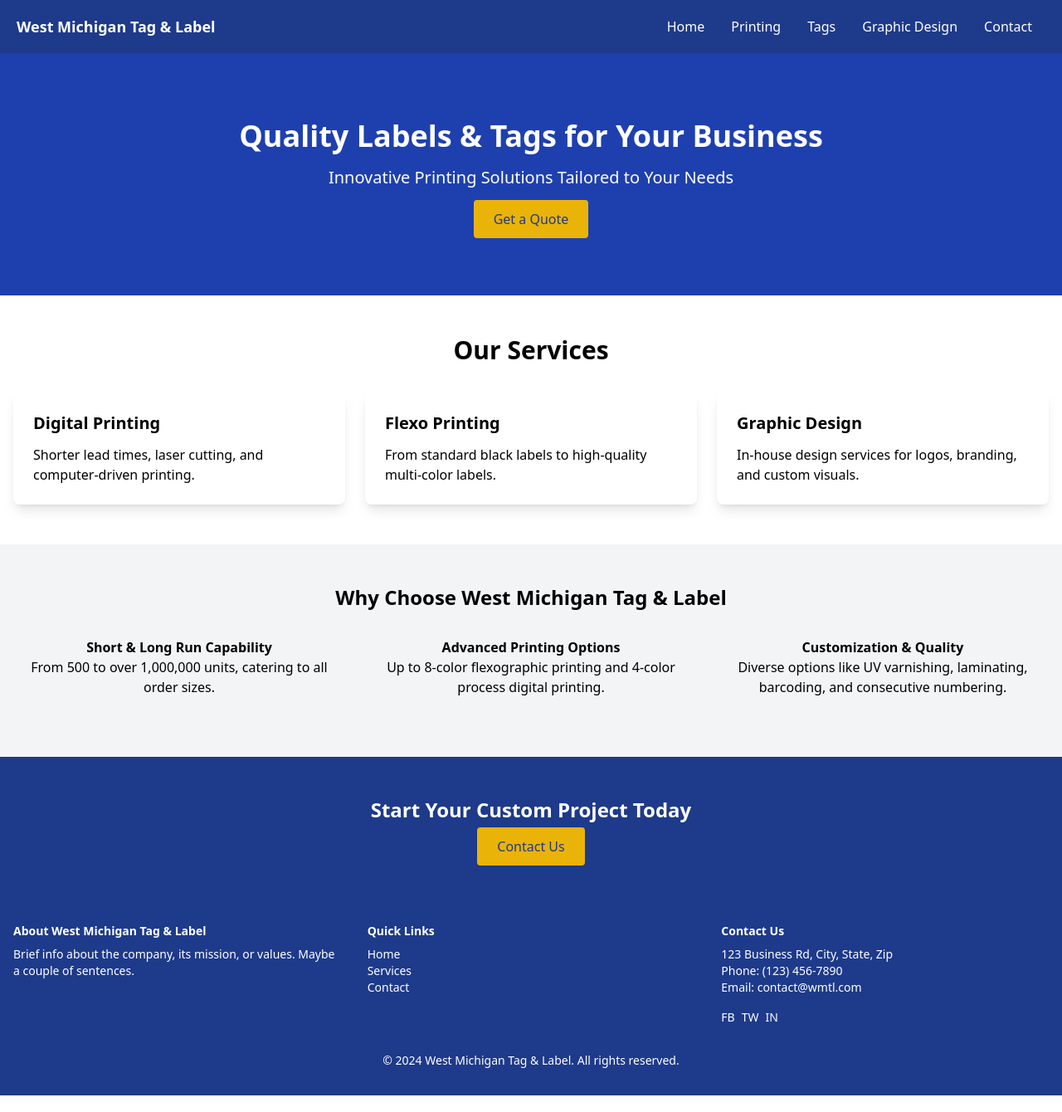
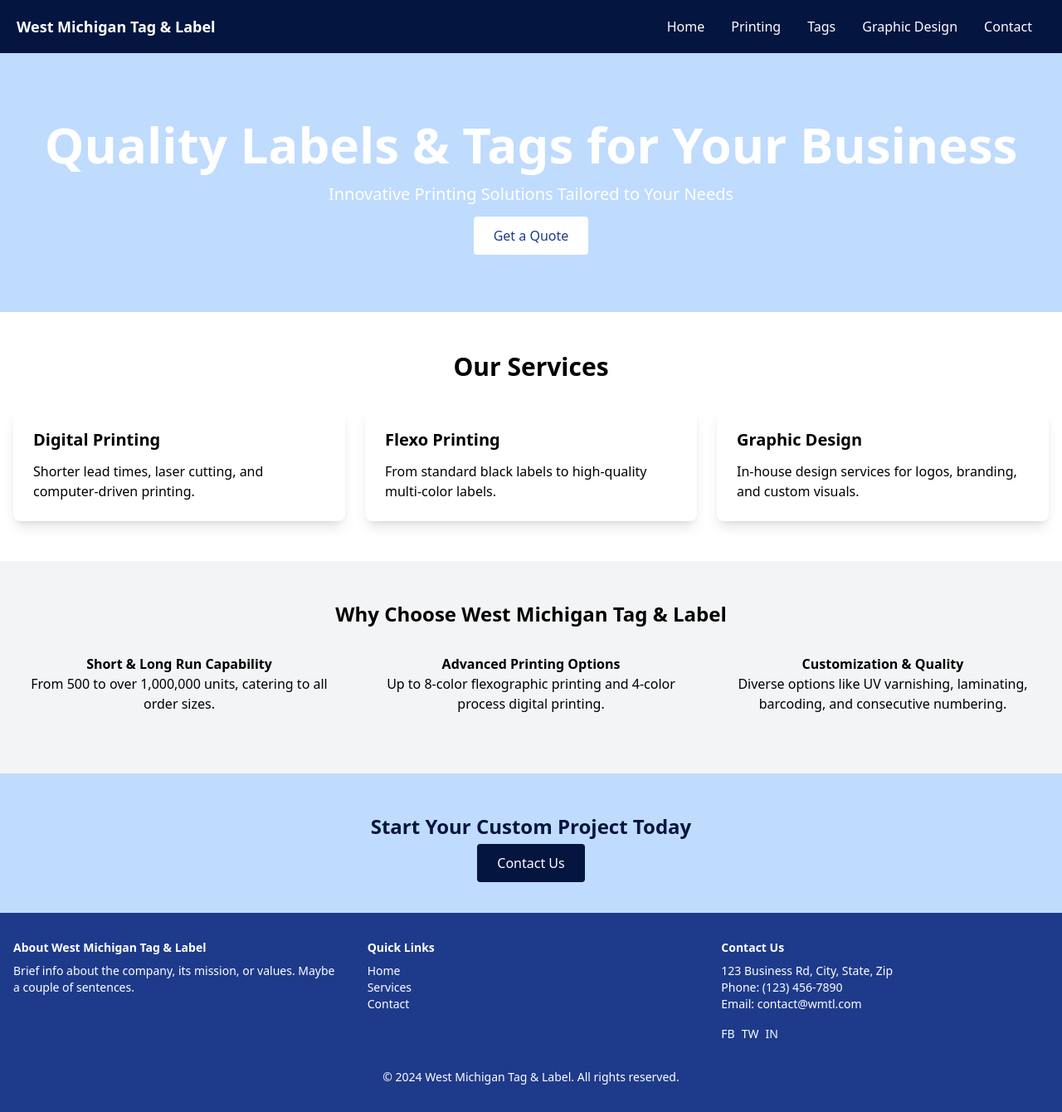
Before and after one commit to verdakode/west-mich-tag-and-label, a Next.js app: page / in a window 1280 px wide. Shown: the whole page at 83% size. Built offline with nearby package versions, Linux system fonts and the light colour scheme.

Commit message:
Change colors

```diff
--- a/pages/components/ContactSection.tsx
+++ b/pages/components/ContactSection.tsx
@@ -3,10 +3,10 @@ import Link from 'next/link';
 
 const ContactSection = () => {
   return (
-    <section className="bg-blue-900 text-white text-center py-12">
+    <section className="bg-blue-200 text-white text-center py-12">
       <div className="container mx-auto px-4">
-        <h4 className="text-2xl font-bold mb-4">Start Your Custom Project Today</h4>
-        <Link href="/contact" legacyBehavior><a className="bg-yellow-500 text-blue-900 px-6 py-3 rounded hover:bg-yellow-400">Contact Us</a></Link>
+        <h4 className="text-2xl text-navy font-bold mb-4">Start Your Custom Project Today</h4>
+        <Link href="/contact" legacyBehavior><a className="bg-navy text-white px-6 py-3 rounded hover:bg-blue-400">Contact Us</a></Link>
       </div>
     </section>
   );
--- a/pages/components/nav/navbar.tsx
+++ b/pages/components/nav/navbar.tsx
@@ -6,7 +6,7 @@ const Navbar = () => {
   const [isDropdownOpen, setIsDropdownOpen] = useState(false);
 
   return (
-    <nav className="bg-blue-900 text-white shadow-lg">
+    <nav className="bg-navy text-white shadow-lg">
       <div className="container mx-auto flex justify-between items-center py-3 px-5">
         <div className="text-lg font-bold">
           <Link href="/" legacyBehavior><a className="hover:text-blue-300">West Michigan Tag & Label</a></Link>
--- a/pages/index.tsx
+++ b/pages/index.tsx
@@ -14,11 +14,11 @@ const HomePage = () => {
       <Navbar />
 
       {/* Hero Section */}
-      <section className="bg-blue-800 text-white text-center py-20">
-        <h1 className="text-4xl font-bold mb-4">Quality Labels & Tags for Your Business</h1>
+      <section className="bg-blue-200 text-white text-center py-20">
+        <h1 className="text-6xl font-bold mb-4">Quality Labels & Tags for Your Business</h1>
         <p className="text-xl mb-6">Innovative Printing Solutions Tailored to Your Needs</p>
           <Link href="/contact" legacyBehavior>
-              <a className="bg-yellow-500 text-blue-900 px-6 py-3 rounded hover:bg-yellow-400">Get a Quote</a>
+              <a className="bg-white text-blue-900 px-6 py-3 rounded hover:bg-blue-400">Get a Quote</a>
           </Link>
 
       </section>
--- a/tailwind.config.js
+++ b/tailwind.config.js
@@ -5,7 +5,11 @@ module.exports = {
     // Include any other paths that may contain Tailwind CSS classes
   ],
   theme: {
-    extend: {},
+    extend: {
+      colors: {
+        navy: '#041540',
+      },
+    },
   },
   plugins: [],
 }
```
